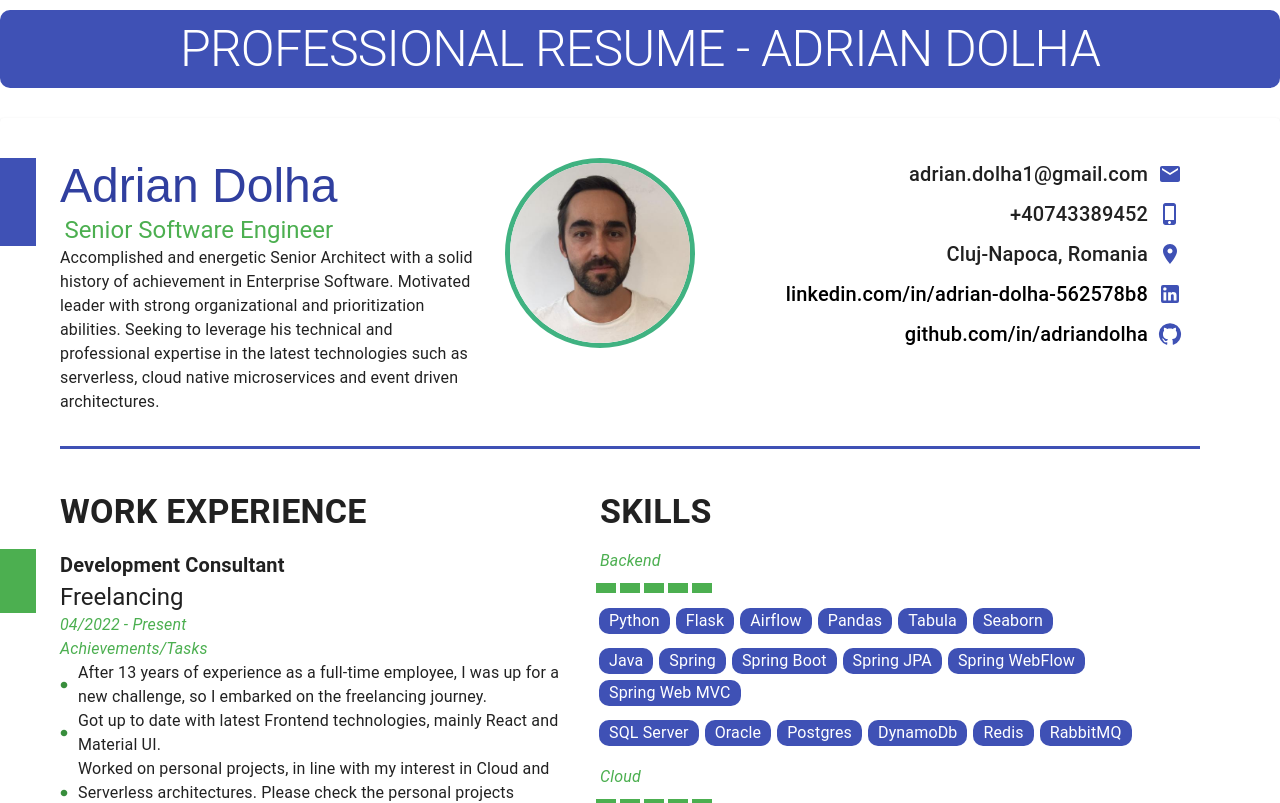
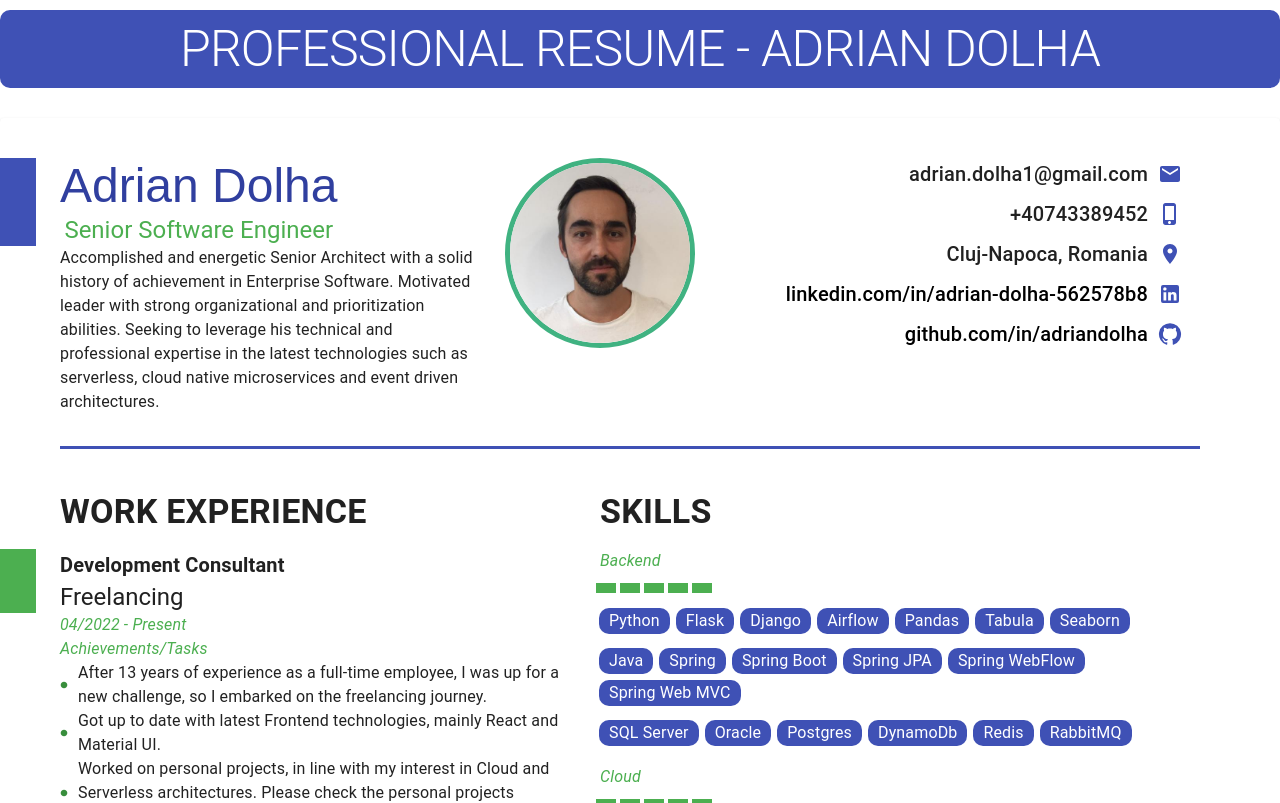
Before and after one commit to adriandolha/my-resume, a React (Create React App) app in the folder my-resume-ui/: page / in a window 1280 px wide. Shown: the top 803 px of the page. Built offline with nearby package versions, Linux system fonts and the light colour scheme.

Commit message:
My Resume UI - Small updates.

```diff
--- a/my-resume-ui/public/index.html
+++ b/my-resume-ui/public/index.html
@@ -7,7 +7,7 @@
     <meta name="theme-color" content="#000000" />
     <meta
       name="description"
-      content="My Resume"
+      content="Adrian Dolha"
     />
     <link rel="apple-touch-icon" href="%PUBLIC_URL%/logo192.png" />
     <!--
--- a/my-resume-ui/src/resume-data.js
+++ b/my-resume-ui/src/resume-data.js
@@ -22,6 +22,7 @@ const resume = {
             level: 5, items: [
                 ['Python',
                     'Flask',
+                    'Django',
                     'Airflow',
                     'Pandas',
                     'Tabula',
@@ -153,7 +154,7 @@ const resume = {
                 'Developed a strategy to migrate from AWS to Azure.',
                 'Documented application architecture.'
             ],
-            techStack: ['Python', 'Flask', 'Apache Airflow', 'AWS', 'S3', 'DynamoDB', 'SQS', 'AWS Lambda', 'EKS',
+            techStack: ['Python', 'Flask', 'Django', 'Apache Airflow', 'AWS', 'S3', 'DynamoDB', 'SQS', 'AWS Lambda', 'EKS',
             'Azure', 'AKS', 'Azure Functions', 'Azure API Management', 'Azure Event Hub', 'Azure Blob Storage', 'Azure Key Vault']
         },
         {
```
Also changed, not shown: my-resume-ui/public/manifest.json, 1 other file (tests, documents, lock files or other folders).
